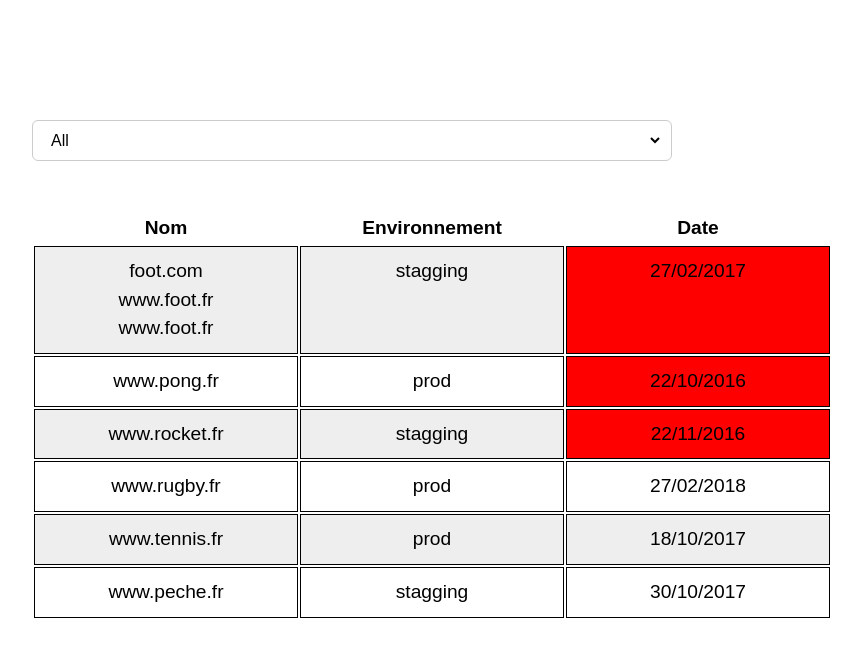
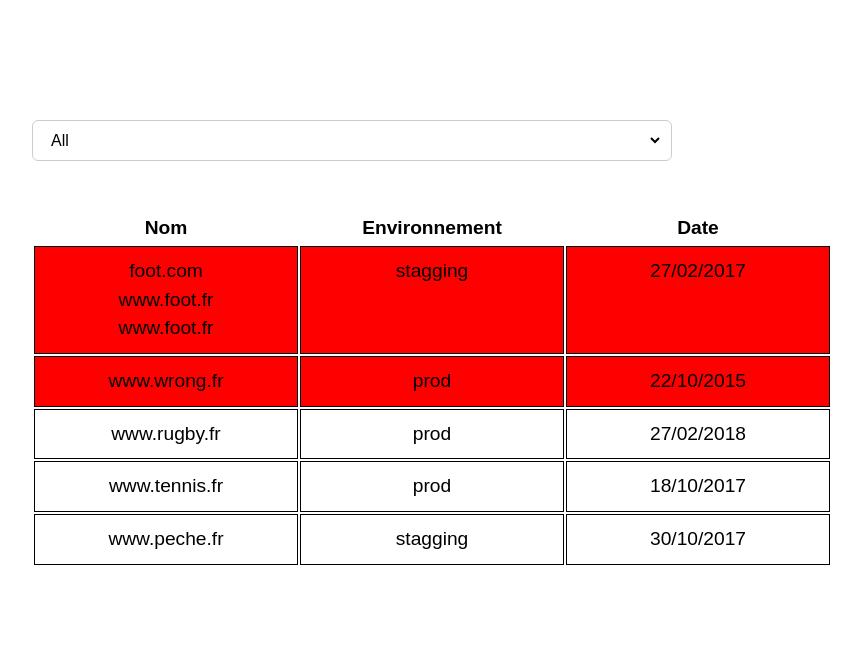
Before and after one commit to MustSee/tableReactJS, a React (Create React App) app: page / in a window 1280 px wide. Both pictures are taken after a click on the element "foot.com". Shown: the top 656 px of the page, without its empty margins (288-1149 px from the left). Built offline with nearby package versions, Linux system fonts and the light colour scheme.

Commit message:
modifications...

```diff
--- a/src/App.css
+++ b/src/App.css
@@ -16,10 +16,10 @@ table tr, td {
   border : 1px solid black;
 }
 
-tbody tr:nth-of-type(odd) {
-  background: #eee;
+.getRed {
+  background-color: red;
+
 }
-
 
 td {
   width: 33%;
--- a/src/App.js
+++ b/src/App.js
@@ -10,6 +10,7 @@ class AppRow extends React.Component {
     super(props);
     this.state = {
       isTrClicked : false,
+      isOutdated : false
     }
     this.changeRow = this.changeRow.bind(this);
   }
@@ -57,17 +58,24 @@ class AppRow extends React.Component {
     }
   }
 
+  componentDidMount() {
+    const date = this.props.app.date;
+    // We change the typeof "date = app.date" from string to date object
+    // This allow us to compare the date with the currentDate - new DateTime
+    var dateCompare = new Date(date.split('/').reverse().join('-')).getTime();
+    console.log(this, Date.now() - dateCompare)
+    if((Date.now() - dateCompare) > 0) {
+      this.setState(
+        {isOutdated : true}
+      );
+    }
+  }
 
   render() {
     const app = this.props.app;
     const name = app.name;
     const env = app.environment;
     const date = app.date;
-
-    // We change the typeof "date = app.date" from string to date object
-    // This allow us to compare the date with the currentDate - new DateTime
-    var dateCompare = date.split('/').reverse().join('-');
-    dateCompare = new Date(dateCompare);
 
     let clicked = this.state.isTrClicked;
 
@@ -77,9 +85,12 @@ class AppRow extends React.Component {
       )
     })
 
+
+
+
     return(
        clicked ?
-         <tr onClick={this.changeRow}>
+         <tr onClick={this.changeRow} className={this.state.isOutdated?"getRed":null}>
            <td>
              {/* Set ref */}
              {/* We set a div around as we had problems with table properties */}
@@ -89,13 +100,10 @@ class AppRow extends React.Component {
             </div>
            </td>
            <td>{env}</td>
-           {new Date() > dateCompare ?
-             <td style={{backgroundColor:"red"}}>{date}</td> :
-             <td>{date}</td>
-           }
+          <td>{date}</td>
          </tr>
       :
-        <tr onClick={this.changeRow}>
+        <tr onClick={this.changeRow} className={this.state.isOutdated?"getRed":null}>
           <td>
             {/* Set ref */}
             <div ref="tr">
@@ -103,10 +111,7 @@ class AppRow extends React.Component {
             </div>
           </td>
           <td>{env}</td>
-          {new Date() > dateCompare ?
-            <td style={{backgroundColor:"red"}}>{date}</td> :
-            <td>{date}</td>
-          }
+          <td>{date}</td>
         </tr>
     )
   }
@@ -240,8 +245,13 @@ class FilterableAppsTable extends React.Component {
 class App extends Component {
   render() {
 
+    // les json datas que l'on passe en props
     const APPS = apps;
     console.log(APPS);
+
+    console.log(
+      APPS.filter(app => app.defaultEnv.filter(env => env.name === 'ENV'))
+    );
 
     return (
       <FilterableAppsTable apps={APPS} />
--- a/src/datas.js
+++ b/src/datas.js
@@ -15,6 +15,12 @@
 var apps = [
   {
     environment: "prod",
+    defaultEnv: [
+      {name: "PORT", value: "8080"},
+      {name: "CALLBACK", value: "http://www.assurement-rugby.com/login"},
+      {name: "ENV", value: "PROD"},,
+      {name: "DATE_FIN", value: "27/02/2017"}
+    ],
     description : "Lorem ipsum dolor sit amet, consectetur adipi",
     name:[{fdqn:"www.rugby.fr"},{fdqn:"rugby.fr"},{fdqn:"www.rugby.com"}],
     date: "27/02/2018"
@@ -22,6 +28,12 @@ var apps = [
 
   {
     environment: "stagging",
+    defaultEnv: [
+      {name: "PORT", value: "8080"},
+      {name: "CALLBACK", value: "http://www.assurement-rugby.com/login"},
+      {name: "ENV", value: "PROD"},
+      {name: "DATE_FIN", value: "27/02/2017"}
+    ],
     description : "o laboris nisi ut aliquip ex luptate veli",
     name: [{fdqn:"foot.com"},{fdqn:"www.foot.fr"},{fdqn:"www.foot.fr"}],
     date: "27/02/2017"
@@ -29,6 +41,12 @@ var apps = [
 
   {
     environment: "prod",
+    defaultEnv: [
+      {name: "PORT", value: "8080"},
+      {name: "CALLBACK", value: "http://www.assurement-rugby.com/login"},
+      {name: "ENV", value: "PROD"},
+      {name: "DATE_FIN", value: "27/02/2017"}
+    ],
     description : "Lorem ipsum dolor sit amet, consectetur adipi",
     name: [{fdqn:"www.tennis.fr"},{fdqn:"tennis.fr"},{fdqn:"www.tennis.com"}],
     date: "18/10/2017"
@@ -36,6 +54,12 @@ var apps = [
 
   {
     environment: "stagging",
+    defaultEnv: [
+      {name: "PORT", value: "8080"},
+      {name: "CALLBACK", value: "http://www.assurement-rugby.com/login"},
+      {name: "ENV", value: "PROD"},
+      {name: "DATE_FIN", value: "12/06/2017"}
+    ],
     description : "o laboris nisi ut aliquip ex luptate veli",
     name: [{fdqn:"www.peche.fr"},{fdqn:"peche.fr"},{fdqn:"www.peche.com"}],
     date: "30/10/2017"
@@ -43,16 +67,15 @@ var apps = [
 
   {
     environment: "prod",
-    description : "Lorem ipsum dolor sit amet, consectetur adipi",
-    name: [{fdqn:"www.pong.fr"},{fdqn:"pong.fr"},{fdqn:"www.pong.com"}],
-    date: "22/10/2016"
-  },
-
-  {
-    environment: "stagging",
-    description : "Lorem ipsum dolor sit amet, consectetur adipi",
-    name: [{fdqn:"www.rocket.fr"},{fdqn:"rocket.fr"},{fdqn:"www.rocket.com"}],
-    date: "22/11/2016"
+    defaultEnv: [
+      {name: "PORT", value: "8080"},
+      {name: "CALLBACK", value: "http://www.assurement-rugby.com/login"},
+      {name: "ENV", value: "PROD"},
+      {name: "DATE_FIN", value: "12/06/2017"}
+    ],
+    description : "Lorem sit amet, consectetur adipi",
+    name: [{fdqn:"www.wrong.fr"},{fdqn:"wrong.fr"},{fdqn:"www.wrong.com"}],
+    date: "22/10/2015"
   }
 ];
 
```
